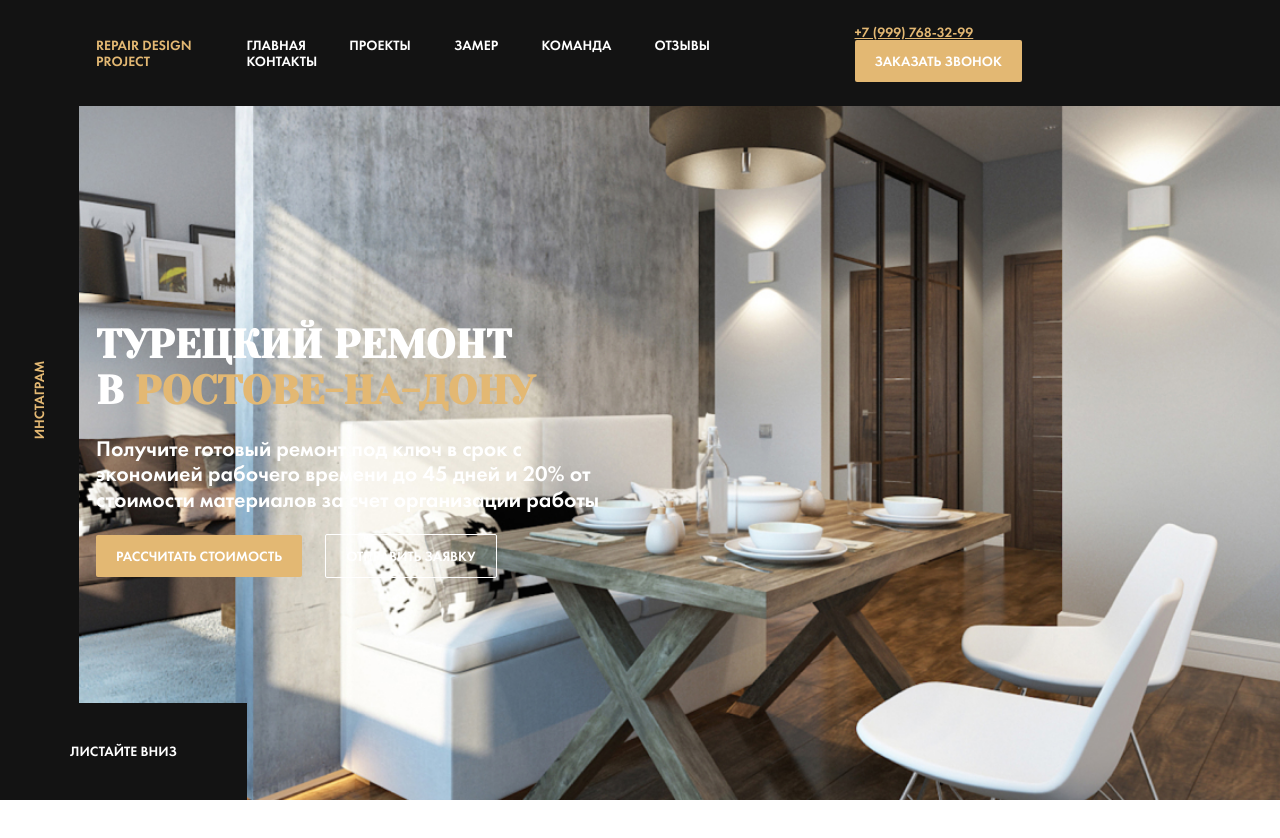
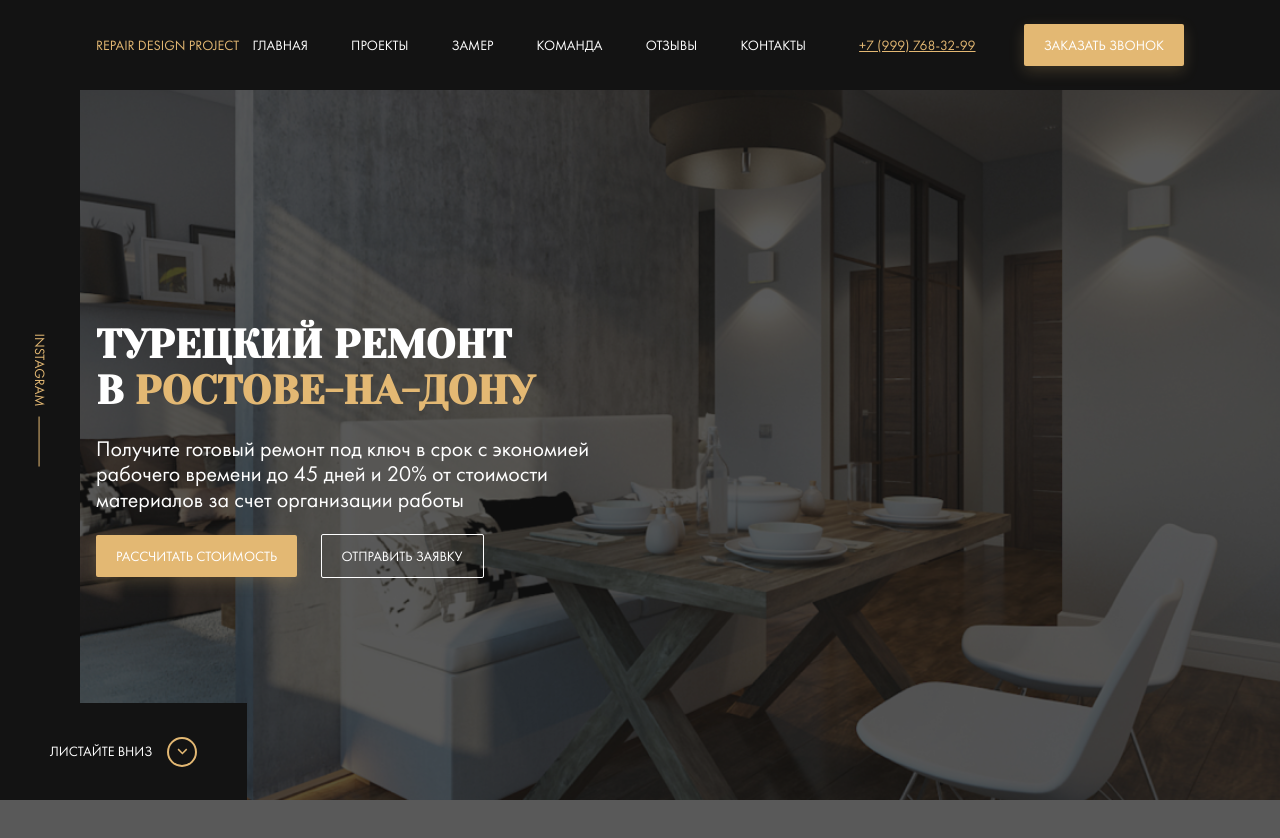
Before and after one commit to Konstaruktor/repair-design, a website: page index.html in a window 1280 px wide. Before the commit the page ends 800 px from the top, so only its background shows below. Drawn offline with Linux system fonts and the light colour scheme.

Commit message:
feat: add before & after elements in hero section

```diff
--- a/index.html
+++ b/index.html
@@ -33,7 +33,7 @@
   <main>
     <section class="hero">
       <div class="instagram hero__instagram">
-        <a href="#" class="instagram__link">Инстаграм</a>
+        <a href="#" class="instagram__link">instagram</a>
       </div>
       <div class="container">
         <div class="hero__content">
--- a/sass/_fonts.scss
+++ b/sass/_fonts.scss
@@ -9,7 +9,7 @@
 }
 
 @font-face {
-    font-family: 'Futura PT Book';
+  font-family: 'Futura PT Demi';
   src:
   url('../fonts/FuturaPT-Demi.woff') format('woff'),
   url('../fonts/FuturaPT-Demi.woff') format('truetype');
--- a/sass/style.sass
+++ b/sass/style.sass
@@ -14,4 +14,6 @@
 
 body
   font-family: 'Futura PT Book', sans-serif
+  font-style: normal
+  font-weight: normal
   font-size: 14px
--- a/sass/templates/_header.sass
+++ b/sass/templates/_header.sass
@@ -19,6 +19,10 @@
     color: $light
     text-transform: uppercase
     margin-right: 40px
+    transition: color 0.3s
+    &:hover
+      color: $primary
+
 .phone
   color: $primary
 .contacts
--- a/sass/templates/_hero.sass
+++ b/sass/templates/_hero.sass
@@ -8,9 +8,16 @@
   background: $dark url('../img/hero-bg.jpg') no-repeat center / cover
   height: 100vh
   color: $light
+  &::before
+    content: ''
+    position: absolute
+    background-color: rgba($dark, 0.7)
+    width: 100%
+    height: 100%
 
   &__content
     max-width: 670px
+    position: relative
 
   &__text
     max-width: 504px
@@ -39,6 +46,15 @@
     text-transform: uppercase
     text-decoration: none
     color: $light
+    &::after
+      content: ''
+      background: url(../img/arrow-down.svg) no-repeat center
+      width: 30px
+      height: 30px
+      border: 2px solid $primary
+      border-radius: 50%
+      margin-left: 15px
+
 
 .instagram
   background-color: $dark
@@ -48,13 +64,23 @@
 
   &__link
     text-transform: uppercase
+    display: flex
+    align-items: center
     text-decoration: none
     color: $primary
-    transform: rotate(-90deg)
+    transform: rotate(90deg)
+    &::after
+      content: ''
+      width: 50px
+      height: 1px
+      background-color: $primary
+      margin-left: 10px
+
+
 
 .title
   margin: 0
-  font-family: 'Yeseva One', cursive
+  font-family: 'Yeseva One', sans-serif
   text-transform: uppercase
   font-size: 40px
 
```
Also changed, not shown: css/style.css, img/arrow-down.svg (added), 1 other file. Lines whose indentation alone changed are shown as unchanged.
